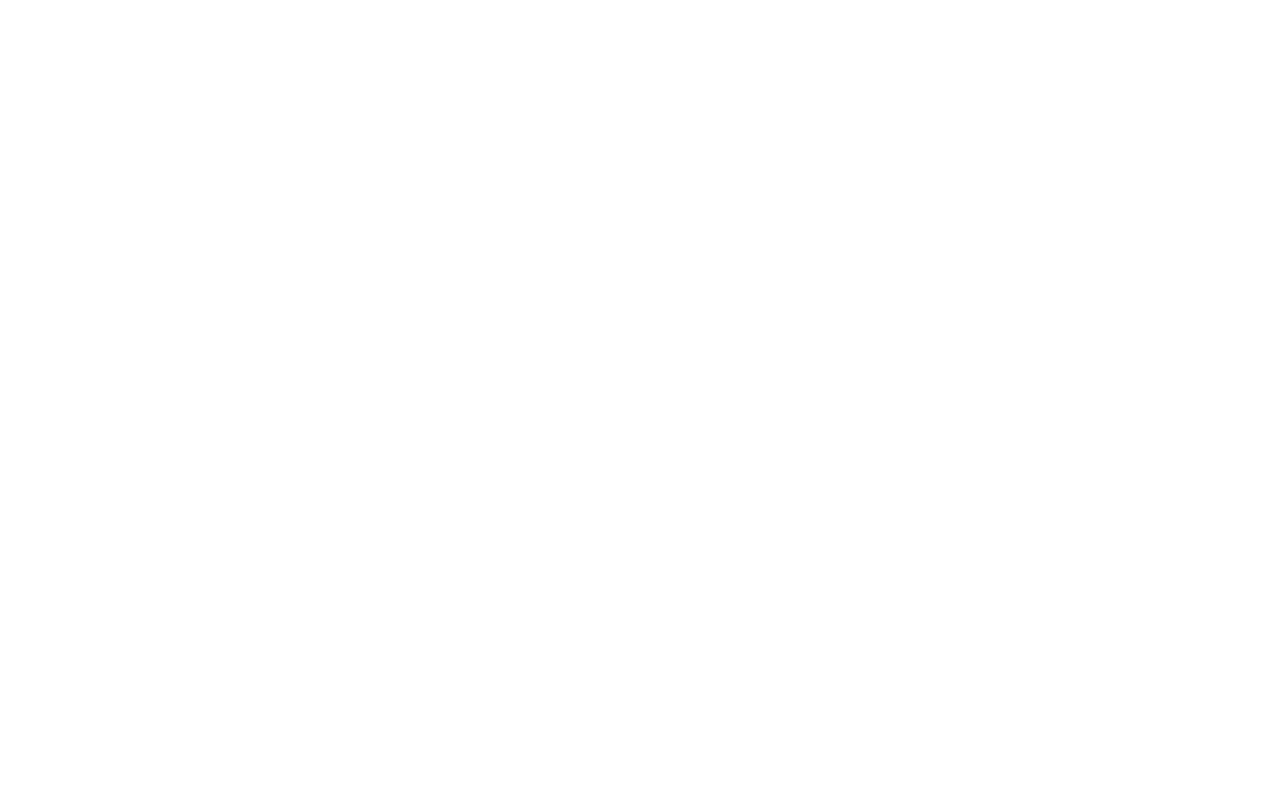
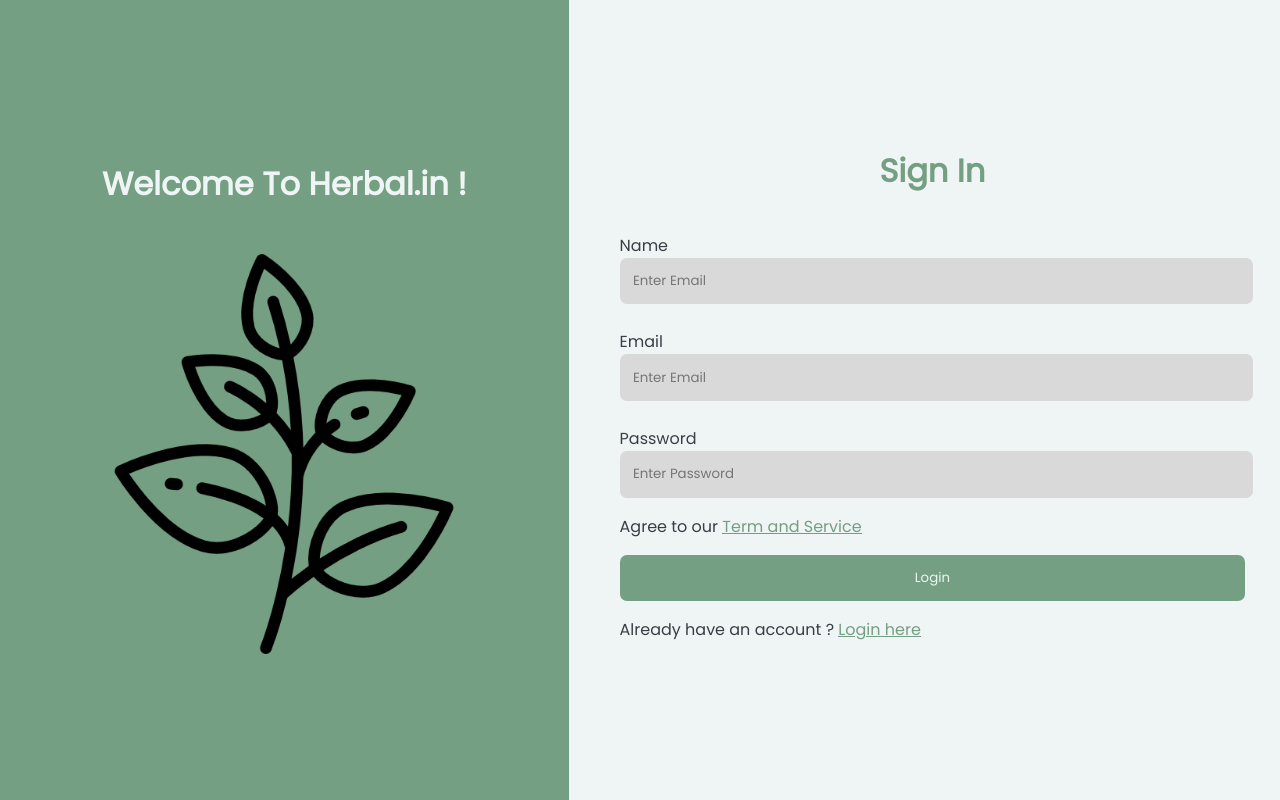
Before and after one commit to arifian853/Herbal.in, a React (Create React App) app: page /#/signup in a window 1280 px wide. Before the commit this address had no page. Built offline with nearby package versions, Linux system fonts and the light colour scheme.

Commit message:
Added more changes

```diff
--- a/src/App.css
+++ b/src/App.css
@@ -7,10 +7,15 @@
   --green3 : #C2CAC1;
   --white : #EFF5F5;
   --black : #393E46;
+  --gray : #D9D9D9;
 }
 
 * {
   font-family: 'Poppins', sans-serif;
+}
+
+.green-text-link {
+  color: var(--green1);
 }
 
 body, html {
@@ -75,3 +80,80 @@
 
 
 /*-- Login Page --*/
+
+.login-main {
+  height: 100vh;
+  background-color: var(--white);
+  margin: 0;
+  padding: 0;
+  display: flex;
+  flex-direction: row;
+  gap: 1em;
+  align-items: center;
+  justify-content: center;
+}
+
+.left-side-login {
+  width: 45%;
+  text-align: center;
+  color: var(--white);
+  background-color: var(--green1);
+  height: 100vh;
+}
+
+.left-side-login img {
+  width: 400px;
+  height: auto;
+}
+
+.greeting-login {
+  margin-top: 20vh;
+}
+
+.right-side-login {
+  width: 55%;
+  text-align: center;
+  color: var(--green1);
+}
+
+.form-login {
+  width: 90%;
+  margin: 0 auto;
+  padding: 1em;
+}
+
+.form-login form {
+  text-align: left;
+  color: var(--black);
+}
+
+.input-column {
+  width: 97%;
+  margin: auto;
+  padding: 1em;
+  border: none;
+  border-radius: 7px;
+  background-color: var(--gray);
+}
+
+.btn-login-register {
+  width: 100%;
+  margin: auto;
+  padding: 1em;
+  border: none;
+  border-radius: 7px;
+  background-color: var(--green1);
+  color: var(--white);
+}
+
+.btn-login-register:hover {
+  cursor: pointer;
+}
+
+/*-- Login Page --*/
+
+/*-- SignIn Page --*/
+
+
+
+/*-- SignIn Page --*/
--- a/src/App.js
+++ b/src/App.js
@@ -2,7 +2,9 @@
 import './App.css';
 import { LandingPage } from './components/LandingPage/LandingPage';
 import { LoginPage } from './components/Login/LoginPage';
+import { RegisterPage } from './components/Register/RegisterPage';
 import { Route, Routes } from 'react-router-dom';
+import { TermsAndServices } from './components/TermsAndService/TermsAndServices';
 
 function App() {
   return (
@@ -10,6 +12,8 @@
       <Routes>
         <Route exact path="/" element={<LandingPage />} />
         <Route exact path="/login" element={<LoginPage />} />
+        <Route path="/signup" element={<RegisterPage />} />
+        <Route path="/terms" element={<TermsAndServices />} />
       </Routes>
     </div>
   );
--- a/src/components/Login/LoginPage.jsx
+++ b/src/components/Login/LoginPage.jsx
@@ -1,13 +1,29 @@
 import React from 'react'
+import { Link } from 'react-router-dom';
 
 export const LoginPage = () => {
   return (
     <div className='login-main'>
         <div className="left-side-login">
-
+            <div className="greeting-login">
+                <h1>Welcome Back !</h1>
+                <br />
+                <img src="../Assets/herb.png" alt="" />
+            </div>
         </div>
         <div className="right-side-login">
-
+             <h1>Login</h1>
+            <div className="form-login">
+                <form action="submit">
+                    <label>Email</label><br />
+                    <input className='input-column' type="email" name="" id="" placeholder='Enter Email'/><br /> <br />
+                    <label>Password</label>
+                    <input className='input-column'  type="password" name="" id="" placeholder='Enter Password'/>
+                    <br /> <br /> <br />
+                    <button className='btn-login-register'>Login</button>
+                    <p>Don't have an account ? <Link to="/signup"><span className='green-text-link'><u>Sign Up here</u></span></Link></p>
+                </form>
+            </div>
         </div>
     </div>
   )
--- a/src/components/Register/RegisterPage.jsx
+++ b/src/components/Register/RegisterPage.jsx
@@ -0,0 +1,32 @@
+import React from 'react'
+import { Link } from 'react-router-dom';
+
+export const RegisterPage = () => {
+  return (
+    <div className='login-main'>
+        <div className="left-side-login">
+            <div className="greeting-login">
+                <h1>Welcome To Herbal.in !</h1>
+                <br />
+                <img src="../Assets/herb.png" alt="" />
+            </div>
+        </div>
+        <div className="right-side-login">
+             <h1>Sign In</h1>
+            <div className="form-login">
+                <form action="submit">
+                    <label>Name</label><br />
+                    <input className='input-column' type="email" name="" id="" placeholder='Enter Email'/><br /> <br />
+                    <label>Email</label><br />
+                    <input className='input-column' type="email" name="" id="" placeholder='Enter Email'/><br /> <br />
+                    <label>Password</label>
+                    <input className='input-column'  type="password" name="" id="" placeholder='Enter Password'/>
+                    <br /> <p>Agree to our <Link to="/terms"><span className='green-text-link'><u>Term and Service</u></span></Link></p>
+                    <button className='btn-login-register'>Login</button>
+                    <p>Already have an account ? <Link to="/signin"><span className='green-text-link'><u>Login here</u></span></Link></p>
+                </form>
+            </div>
+        </div>
+    </div>
+  )
+}
--- /dev/null
+++ b/src/components/TermsAndService/TermsAndServices.jsx
@@ -0,0 +1,7 @@
+import React from 'react'
+
+export const TermsAndServices = () => {
+  return (
+    <div className='main'>404 NOT FOUND</div>
+  )
+}
```
